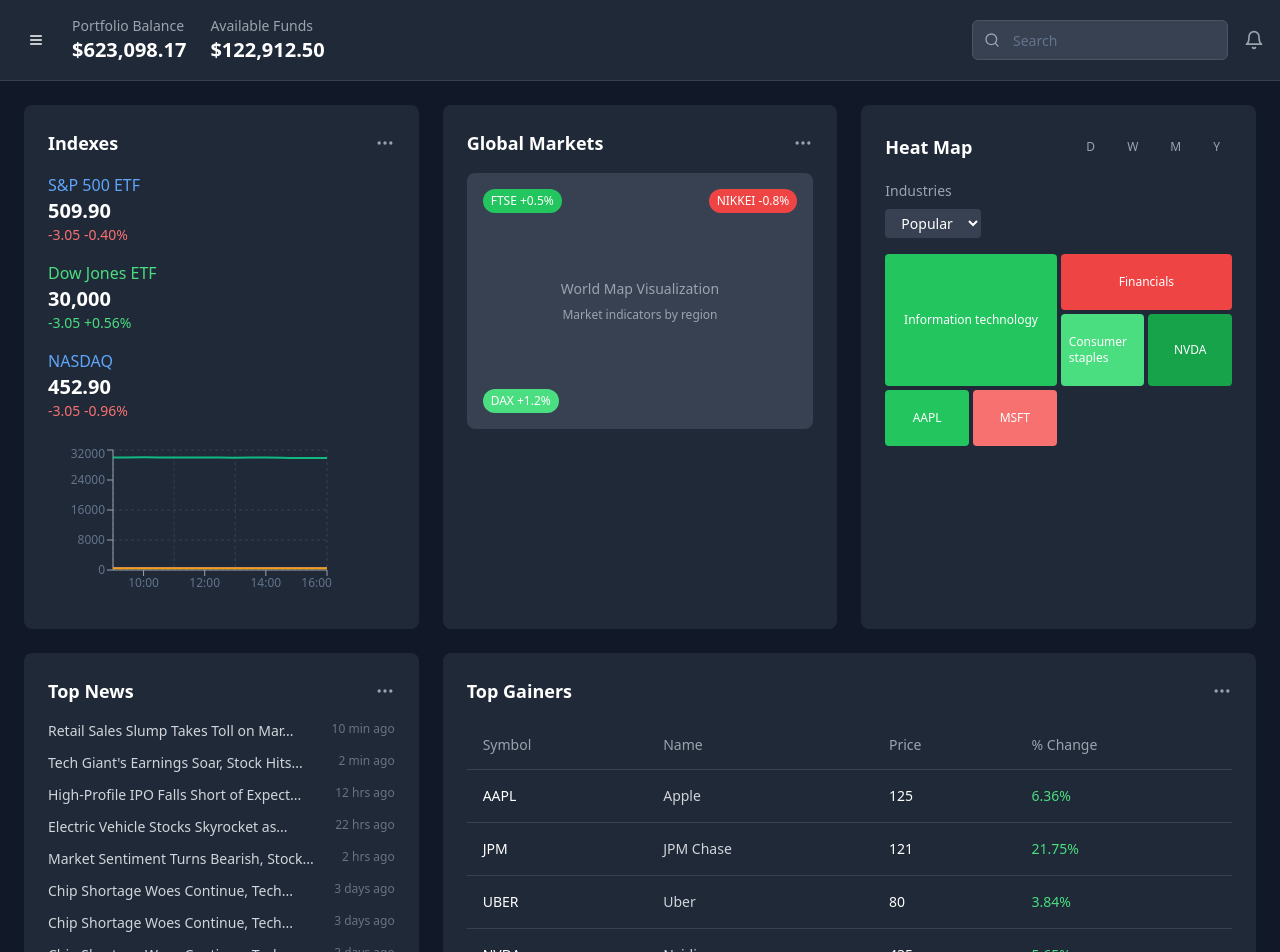
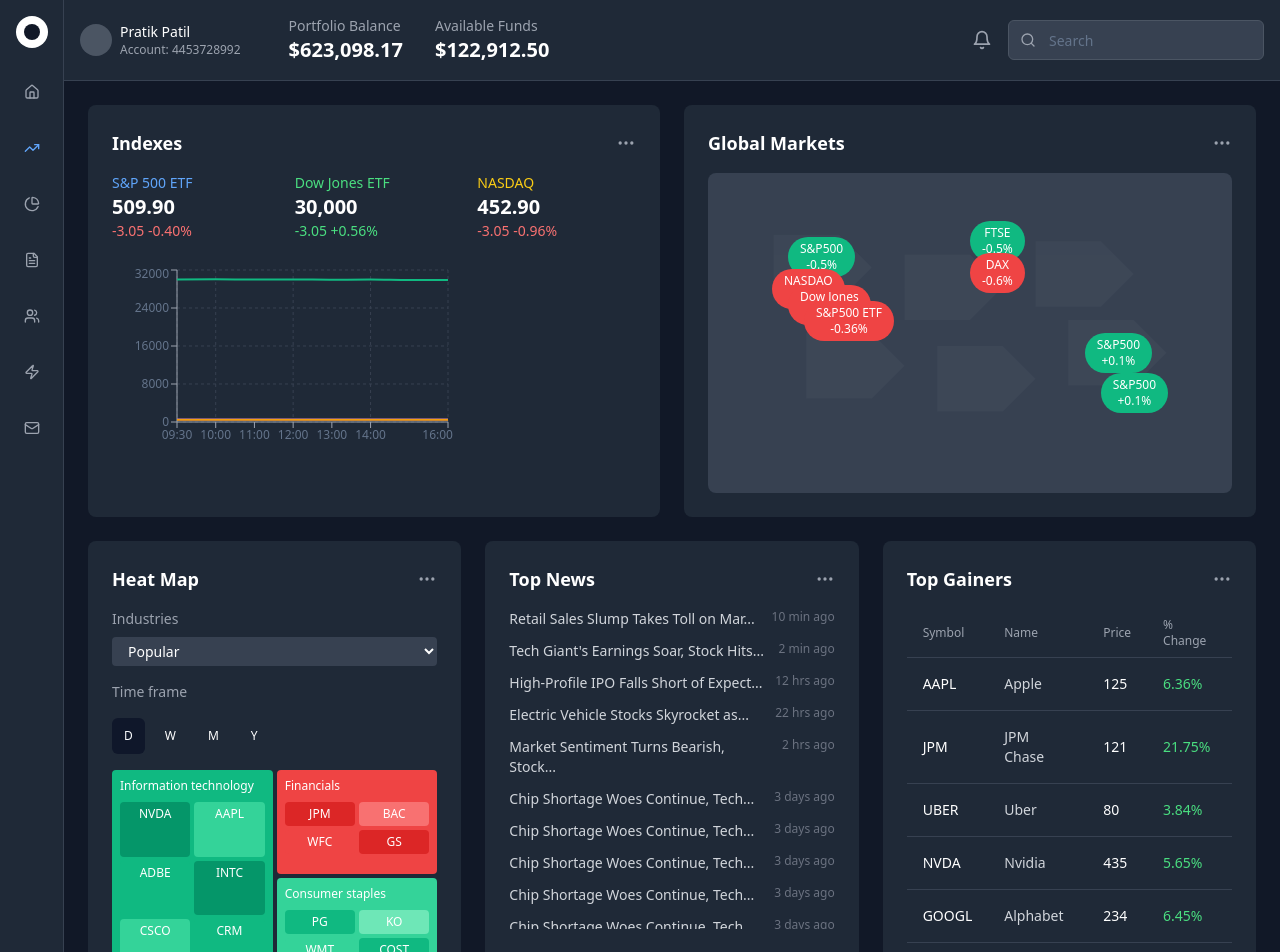
Before and after one commit to abhinavKumar0206/IPO-WEBSITE, a React (Vite) app: page /finance-dashboard in a window 1280 px wide. Shown: the top 952 px of the page. Built offline with nearby package versions, Linux system fonts and the light colour scheme.

Commit message:
Refactor: Match Finance Dashboard design
Refactored the Finance Dashboard page to accurately match the provided design, including layout, styling, and data display.

```diff
--- a/src/pages/FinanceDashboard.tsx
+++ b/src/pages/FinanceDashboard.tsx
@@ -5,13 +5,13 @@ import { LineChart, Line, XAxis, YAxis, CartesianGrid } from "recharts";
 import { Table, TableBody, TableCell, TableHead, TableHeader, TableRow } from "@/components/ui/table";
 import { Button } from "@/components/ui/button";
 import { Input } from "@/components/ui/input";
-import { Search, Menu, Settings, MoreHorizontal, Bell } from "lucide-react";
+import { Search, Menu, Settings, MoreHorizontal, Bell, Home, TrendingUp, PieChart, FileText, Users, Zap, Mail } from "lucide-react";
 import { useUser } from "@/contexts/UserContext";
 import { UserProfile } from "@/components/UserProfile";
 
 const FinanceDashboard = () => {
   const { user } = useUser();
-  const [selectedTimeframe, setSelectedTimeframe] = useState("1D");
+  const [selectedTimeframe, setSelectedTimeframe] = useState("D");
 
   // Mock data for the main indexes chart
   const indexChartData = [
@@ -58,26 +58,78 @@ const FinanceDashboard = () => {
     nasdaq: { label: "NASDAQ", color: "#f59e0b" }
   };
 
-  // Mock heat map data (simplified representation)
-  const heatMapSectors = [
-    { name: "Information technology", color: "bg-green-500", size: "large" },
-    { name: "Financials", color: "bg-red-500", size: "medium" },
-    { name: "Consumer staples", color: "bg-green-400", size: "small" },
-    { name: "NVDA", color: "bg-green-600", size: "small" },
-    { name: "AAPL", color: "bg-green-500", size: "small" },
-    { name: "MSFT", color: "bg-red-400", size: "small" }
+  // Heat map sectors with proper color coding
+  const heatMapSectors = {
+    "Information technology": { color: "bg-emerald-500", size: "col-span-4 row-span-6", companies: ["NVDA", "AAPL", "ADBE", "INTC", "CSCO", "CRM"] },
+    "Financials": { color: "bg-red-500", size: "col-span-2 row-span-3", companies: ["JPM", "BAC", "WFC", "GS"] },
+    "Consumer staples": { color: "bg-emerald-400", size: "col-span-2 row-span-3", companies: ["PG", "KO", "WMT", "COST"] }
+  };
+
+  const worldMarkets = [
+    { name: "S&P500", value: "-0.5%", color: "bg-emerald-500", position: "top-16 left-20" },
+    { name: "FTSE", value: "-0.5%", color: "bg-emerald-500", position: "top-12 left-1/2" },
+    { name: "DAX", value: "-0.6%", color: "bg-red-500", position: "top-20 left-1/2" },
+    { name: "NASDAQ", value: "-0.5%", color: "bg-red-500", position: "top-24 left-16" },
+    { name: "Dow Jones", value: "+0.56%", color: "bg-red-500", position: "top-28 left-20" },
+    { name: "S&P500 ETF", value: "-0.36%", color: "bg-red-500", position: "top-32 left-24" },
+    { name: "S&P500", value: "+0.1%", color: "bg-emerald-500", position: "top-40 right-20" },
+    { name: "S&P500", value: "+0.1%", color: "bg-emerald-500", position: "bottom-20 right-16" }
   ];
 
   return (
-    <div className="min-h-screen bg-gray-900 text-white">
+    <div className="min-h-screen bg-gray-900 text-white flex">
+      {/* Left Sidebar */}
+      <div className="w-16 bg-gray-800 border-r border-gray-700 flex flex-col items-center py-4 space-y-6">
+        <div className="w-8 h-8 bg-white rounded-full flex items-center justify-center">
+          <div className="w-4 h-4 bg-gray-900 rounded-full"></div>
+        </div>
+
+        <div className="flex flex-col space-y-4">
+          <Button variant="ghost" size="sm" className="w-10 h-10 p-0 text-gray-400 hover:text-white">
+            <Home className="w-5 h-5" />
+          </Button>
+          <Button variant="ghost" size="sm" className="w-10 h-10 p-0 text-blue-400">
+            <TrendingUp className="w-5 h-5" />
+          </Button>
+          <Button variant="ghost" size="sm" className="w-10 h-10 p-0 text-gray-400 hover:text-white">
+            <PieChart className="w-5 h-5" />
+          </Button>
+          <Button variant="ghost" size="sm" className="w-10 h-10 p-0 text-gray-400 hover:text-white">
+            <FileText className="w-5 h-5" />
+          </Button>
+          <Button variant="ghost" size="sm" className="w-10 h-10 p-0 text-gray-400 hover:text-white">
+            <Users className="w-5 h-5" />
+          </Button>
+          <Button variant="ghost" size="sm" className="w-10 h-10 p-0 text-gray-400 hover:text-white">
+            <Zap className="w-5 h-5" />
+          </Button>
+          <Button variant="ghost" size="sm" className="w-10 h-10 p-0 text-gray-400 hover:text-white">
+            <Mail className="w-5 h-5" />
+          </Button>
+        </div>
+
+        <div className="flex-1"></div>
+
+        <Button variant="ghost" size="sm" className="w-10 h-10 p-0 text-gray-400 hover:text-white">
+          <Settings className="w-5 h-5" />
+        </Button>
+      </div>
+
+      {/* Main Content */}
+      <div className="flex-1">
         {/* Header */}
         <div className="bg-gray-800 border-b border-gray-700">
           <div className="flex items-center justify-between p-4">
             <div className="flex items-center gap-4">
-            <Button variant="ghost" size="sm" className="text-white">
-              <Menu className="w-5 h-5" />
-            </Button>
-            <div className="flex items-center gap-6">
+              <div className="flex items-center gap-2">
+                <div className="w-8 h-8 bg-gray-600 rounded-full"></div>
+                <div>
+                  <div className="text-sm font-medium">Pratik Patil</div>
+                  <div className="text-xs text-gray-400">Account: 4453728992</div>
+                </div>
+              </div>
+
+              <div className="flex items-center gap-8 ml-8">
                 <div className="text-sm">
                   <div className="text-gray-400">Portfolio Balance</div>
                   <div className="text-xl font-bold">$623,098.17</div>
@@ -90,6 +142,7 @@ const FinanceDashboard = () => {
             </div>
 
             <div className="flex items-center gap-4">
+              <Bell className="w-5 h-5 text-gray-400" />
               <div className="relative">
                 <Search className="absolute left-3 top-1/2 transform -translate-y-1/2 text-gray-400 w-4 h-4" />
                 <Input
@@ -97,47 +150,39 @@ const FinanceDashboard = () => {
                   className="pl-10 w-64 bg-gray-700 border-gray-600 text-white placeholder-gray-400"
                 />
               </div>
-            <Bell className="w-5 h-5 text-gray-400" />
-            {user && <UserProfile />}
             </div>
           </div>
         </div>
 
-      <div className="p-6 grid grid-cols-1 lg:grid-cols-2 xl:grid-cols-3 gap-6">
+        <div className="p-6 grid grid-cols-6 gap-6">
           {/* Indexes Section */}
-        <div className="bg-gray-800 rounded-lg p-6">
+          <div className="col-span-3 bg-gray-800 rounded-lg p-6">
             <div className="flex items-center justify-between mb-4">
               <h2 className="text-lg font-semibold">Indexes</h2>
               <MoreHorizontal className="w-5 h-5 text-gray-400" />
             </div>
 
-          <div className="space-y-4 mb-6">
-            <div className="flex justify-between items-center">
+            <div className="grid grid-cols-3 gap-6 mb-6">
               <div>
-                <div className="text-blue-400">S&P 500 ETF</div>
+                <div className="text-blue-400 text-sm">S&P 500 ETF</div>
                 <div className="text-xl font-bold">509.90</div>
                 <div className="text-red-400 text-sm">-3.05 -0.40%</div>
               </div>
-            </div>
 
-            <div className="flex justify-between items-center">
               <div>
-                <div className="text-green-400">Dow Jones ETF</div>
+                <div className="text-green-400 text-sm">Dow Jones ETF</div>
                 <div className="text-xl font-bold">30,000</div>
                 <div className="text-green-400 text-sm">-3.05 +0.56%</div>
               </div>
-            </div>
 
-            <div className="flex justify-between items-center">
               <div>
-                <div className="text-blue-400">NASDAQ</div>
+                <div className="text-yellow-400 text-sm">NASDAQ</div>
                 <div className="text-xl font-bold">452.90</div>
                 <div className="text-red-400 text-sm">-3.05 -0.96%</div>
               </div>
             </div>
-          </div>
 
-          <div className="h-40">
+            <div className="h-48">
               <ChartContainer config={chartConfig} className="h-full">
                 <LineChart data={indexChartData}>
                   <CartesianGrid strokeDasharray="3 3" stroke="#374151" />
@@ -153,70 +198,120 @@ const FinanceDashboard = () => {
           </div>
 
           {/* Global Markets Section */}
-        <div className="bg-gray-800 rounded-lg p-6">
+          <div className="col-span-3 bg-gray-800 rounded-lg p-6">
             <div className="flex items-center justify-between mb-4">
               <h2 className="text-lg font-semibold">Global Markets</h2>
               <MoreHorizontal className="w-5 h-5 text-gray-400" />
             </div>
-          <div className="h-64 bg-gray-700 rounded-lg flex items-center justify-center relative overflow-hidden">
-            <div className="text-gray-400 text-center">
-              <div className="text-sm mb-2">World Map Visualization</div>
-              <div className="text-xs">Market indicators by region</div>
-            </div>
-            {/* Simulated market indicators */}
-            <div className="absolute top-4 left-4 bg-green-500 rounded-full px-2 py-1 text-xs">
-              FTSE +0.5%
-            </div>
-            <div className="absolute top-4 right-4 bg-red-500 rounded-full px-2 py-1 text-xs">
-              NIKKEI -0.8%
-            </div>
-            <div className="absolute bottom-4 left-4 bg-green-400 rounded-full px-2 py-1 text-xs">
-              DAX +1.2%
-            </div>
-          </div>
-        </div>
+            <div className="h-80 bg-gray-700 rounded-lg relative overflow-hidden">
+              {/* World Map SVG */}
+              <svg viewBox="0 0 800 400" className="w-full h-full opacity-30">
+                <path d="M100 50 L200 50 L250 100 L200 150 L100 150 Z" fill="#4B5563" />
+                <path d="M300 80 L400 80 L450 130 L400 180 L300 180 Z" fill="#4B5563" />
+                <path d="M500 60 L600 60 L650 110 L600 160 L500 160 Z" fill="#4B5563" />
+                <path d="M150 200 L250 200 L300 250 L250 300 L150 300 Z" fill="#4B5563" />
+                <path d="M350 220 L450 220 L500 270 L450 320 L350 320 Z" fill="#4B5563" />
+                <path d="M550 180 L650 180 L700 230 L650 280 L550 280 Z" fill="#4B5563" />
+              </svg>
 
-        {/* Heat Map Section */}
-        <div className="bg-gray-800 rounded-lg p-6">
-          <div className="flex items-center justify-between mb-4">
-            <h2 className="text-lg font-semibold">Heat Map</h2>
-            <div className="flex gap-2">
-              <Button size="sm" variant="ghost" className="text-xs text-gray-400">D</Button>
-              <Button size="sm" variant="ghost" className="text-xs text-gray-400">W</Button>
-              <Button size="sm" variant="ghost" className="text-xs text-gray-400">M</Button>
-              <Button size="sm" variant="ghost" className="text-xs text-gray-400">Y</Button>
-            </div>
-          </div>
-
-          <div className="space-y-2 mb-4">
-            <div className="text-sm text-gray-400">Industries</div>
-            <select className="bg-gray-700 border-gray-600 text-white text-sm rounded px-3 py-1">
-              <option>Popular</option>
-            </select>
-          </div>
-
-          <div className="h-48 grid grid-cols-4 gap-1">
-            {heatMapSectors.map((sector, index) => (
+              {/* Market indicators */}
+              {worldMarkets.map((market, index) => (
                 <div
                   key={index}
-                className={`${sector.color} rounded text-xs p-2 flex items-center justify-center text-white font-medium ${
-                  sector.size === 'large' ? 'col-span-2 row-span-2' :
-                  sector.size === 'medium' ? 'col-span-2' : ''
-                }`}
+                  className={`absolute ${market.position} ${market.color} rounded-full px-3 py-1 text-xs font-medium`}
                 >
-                {sector.name}
+                  <div className="text-center">
+                    <div className="text-xs">{market.name}</div>
+                    <div className="text-xs">{market.value}</div>
+                  </div>
                 </div>
               ))}
             </div>
           </div>
 
+          {/* Heat Map Section */}
+          <div className="col-span-2 bg-gray-800 rounded-lg p-6">
+            <div className="flex items-center justify-between mb-4">
+              <h2 className="text-lg font-semibold">Heat Map</h2>
+              <MoreHorizontal className="w-5 h-5 text-gray-400" />
+            </div>
+
+            <div className="space-y-4 mb-4">
+              <div>
+                <div className="text-sm text-gray-400 mb-2">Industries</div>
+                <select className="bg-gray-700 border-gray-600 text-white text-sm rounded px-3 py-1 w-full">
+                  <option>Popular</option>
+                </select>
+              </div>
+
+              <div className="text-sm text-gray-400 mb-2">Time frame</div>
+              <div className="flex gap-2">
+                {['D', 'W', 'M', 'Y'].map((timeframe) => (
+                  <Button
+                    key={timeframe}
+                    size="sm"
+                    variant={selectedTimeframe === timeframe ? "default" : "ghost"}
+                    className="text-xs px-3"
+                    onClick={() => setSelectedTimeframe(timeframe)}
+                  >
+                    {timeframe}
+                  </Button>
+                ))}
+              </div>
+            </div>
+
+            <div className="h-80 grid grid-cols-8 grid-rows-12 gap-1">
+              {/* Information Technology - Large green section */}
+              <div className="col-span-4 row-span-8 bg-emerald-500 rounded text-xs p-2 flex flex-col">
+                <div className="font-medium mb-2">Information technology</div>
+                <div className="grid grid-cols-2 gap-1 flex-1">
+                  <div className="bg-emerald-600 rounded p-1 text-center text-xs">NVDA</div>
+                  <div className="bg-emerald-400 rounded p-1 text-center text-xs">AAPL</div>
+                  <div className="bg-emerald-500 rounded p-1 text-center text-xs">ADBE</div>
+                  <div className="bg-emerald-600 rounded p-1 text-center text-xs">INTC</div>
+                  <div className="bg-emerald-400 rounded p-1 text-center text-xs">CSCO</div>
+                  <div className="bg-emerald-500 rounded p-1 text-center text-xs">CRM</div>
+                </div>
+              </div>
+
+              {/* Financials - Red section */}
+              <div className="col-span-4 row-span-4 bg-red-500 rounded text-xs p-2">
+                <div className="font-medium mb-2">Financials</div>
+                <div className="grid grid-cols-2 gap-1">
+                  <div className="bg-red-600 rounded p-1 text-center text-xs">JPM</div>
+                  <div className="bg-red-400 rounded p-1 text-center text-xs">BAC</div>
+                  <div className="bg-red-500 rounded p-1 text-center text-xs">WFC</div>
+                  <div className="bg-red-600 rounded p-1 text-center text-xs">GS</div>
+                </div>
+              </div>
+
+              {/* Consumer Staples - Green section */}
+              <div className="col-span-4 row-span-4 bg-emerald-400 rounded text-xs p-2">
+                <div className="font-medium mb-2">Consumer staples</div>
+                <div className="grid grid-cols-2 gap-1">
+                  <div className="bg-emerald-500 rounded p-1 text-center text-xs">PG</div>
+                  <div className="bg-emerald-300 rounded p-1 text-center text-xs">KO</div>
+                  <div className="bg-emerald-400 rounded p-1 text-center text-xs">WMT</div>
+                  <div className="bg-emerald-500 rounded p-1 text-center text-xs">COST</div>
+                </div>
+              </div>
+
+              {/* Additional sectors */}
+              <div className="col-span-4 row-span-4 bg-red-400 rounded text-xs p-2 flex items-center justify-center">
+                <div className="text-center">
+                  <div className="font-medium">Healthcare</div>
+                </div>
+              </div>
+            </div>
+          </div>
+
           {/* Top News Section */}
-        <div className="bg-gray-800 rounded-lg p-6">
+          <div className="col-span-2 bg-gray-800 rounded-lg p-6">
             <div className="flex items-center justify-between mb-4">
               <h2 className="text-lg font-semibold">Top News</h2>
               <MoreHorizontal className="w-5 h-5 text-gray-400" />
             </div>
-          <div className="space-y-3 max-h-64 overflow-y-auto">
+            <div className="space-y-3 max-h-80 overflow-y-auto">
               {newsItems.map((news, index) => (
                 <div key={index} className="flex justify-between items-start gap-3">
                   <div className="text-sm text-gray-300 flex-1 cursor-pointer hover:text-white">
@@ -231,7 +326,7 @@ const FinanceDashboard = () => {
           </div>
 
           {/* Top Gainers Section */}
-        <div className="bg-gray-800 rounded-lg p-6 lg:col-span-2">
+          <div className="col-span-2 bg-gray-800 rounded-lg p-6">
             <div className="flex items-center justify-between mb-4">
               <h2 className="text-lg font-semibold">Top Gainers</h2>
               <MoreHorizontal className="w-5 h-5 text-gray-400" />
@@ -240,19 +335,19 @@ const FinanceDashboard = () => {
             <Table>
               <TableHeader>
                 <TableRow className="border-gray-700">
-                <TableHead className="text-gray-400">Symbol</TableHead>
-                <TableHead className="text-gray-400">Name</TableHead>
-                <TableHead className="text-gray-400">Price</TableHead>
-                <TableHead className="text-gray-400">% Change</TableHead>
+                  <TableHead className="text-gray-400 text-xs">Symbol</TableHead>
+                  <TableHead className="text-gray-400 text-xs">Name</TableHead>
+                  <TableHead className="text-gray-400 text-xs">Price</TableHead>
+                  <TableHead className="text-gray-400 text-xs">% Change</TableHead>
                 </TableRow>
               </TableHeader>
               <TableBody>
                 {topGainers.map((stock, index) => (
                   <TableRow key={index} className="border-gray-700 hover:bg-gray-700">
-                  <TableCell className="text-white font-medium">{stock.symbol}</TableCell>
-                  <TableCell className="text-gray-300">{stock.name}</TableCell>
-                  <TableCell className="text-white">{stock.price}</TableCell>
-                  <TableCell className="text-green-400">{stock.change}</TableCell>
+                    <TableCell className="text-white font-medium text-sm">{stock.symbol}</TableCell>
+                    <TableCell className="text-gray-300 text-sm">{stock.name}</TableCell>
+                    <TableCell className="text-white text-sm">{stock.price}</TableCell>
+                    <TableCell className="text-green-400 text-sm">{stock.change}</TableCell>
                   </TableRow>
                 ))}
               </TableBody>
@@ -260,6 +355,7 @@ const FinanceDashboard = () => {
           </div>
         </div>
       </div>
+    </div>
   );
 };
 
```
Lines whose indentation alone changed are shown as unchanged.
